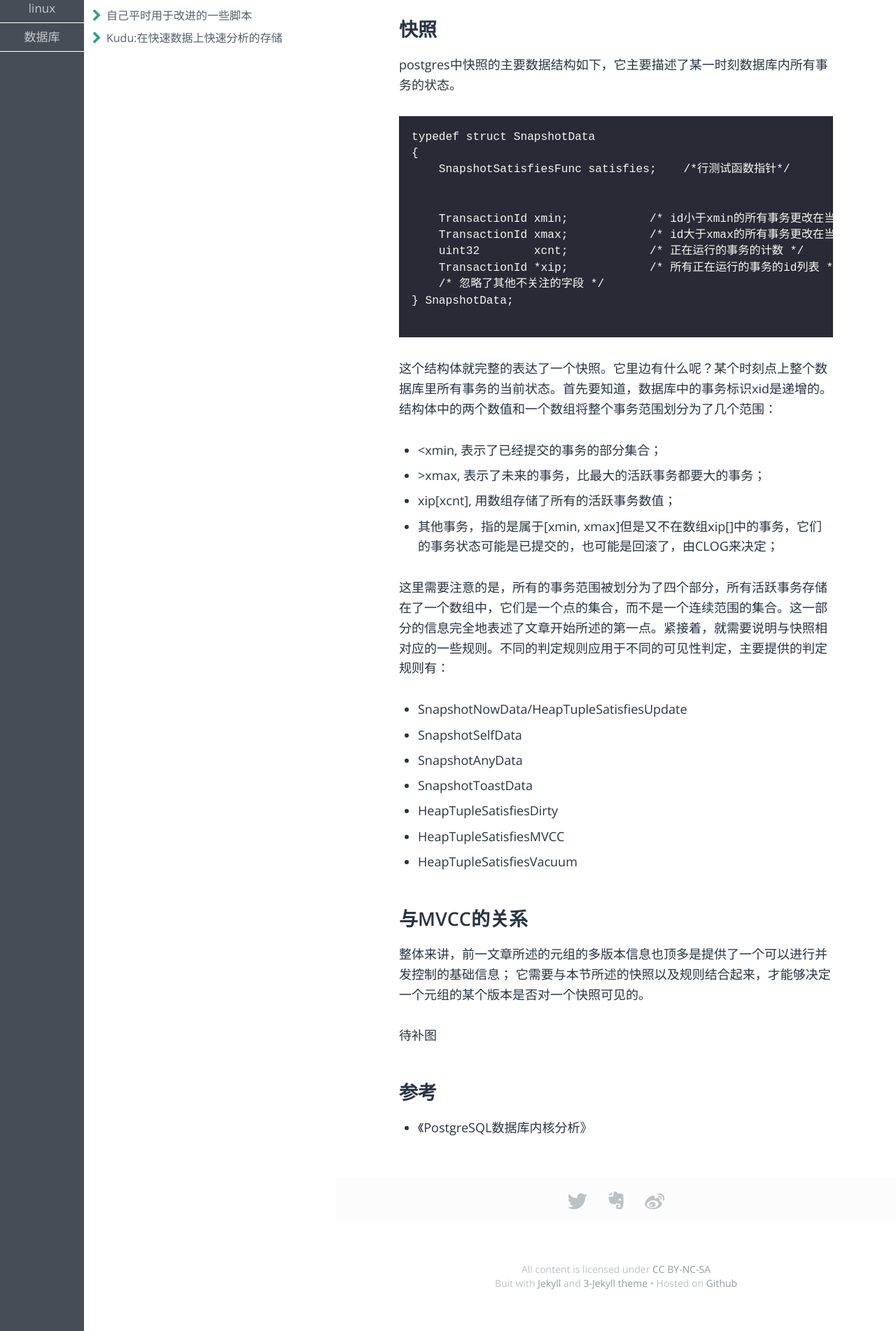
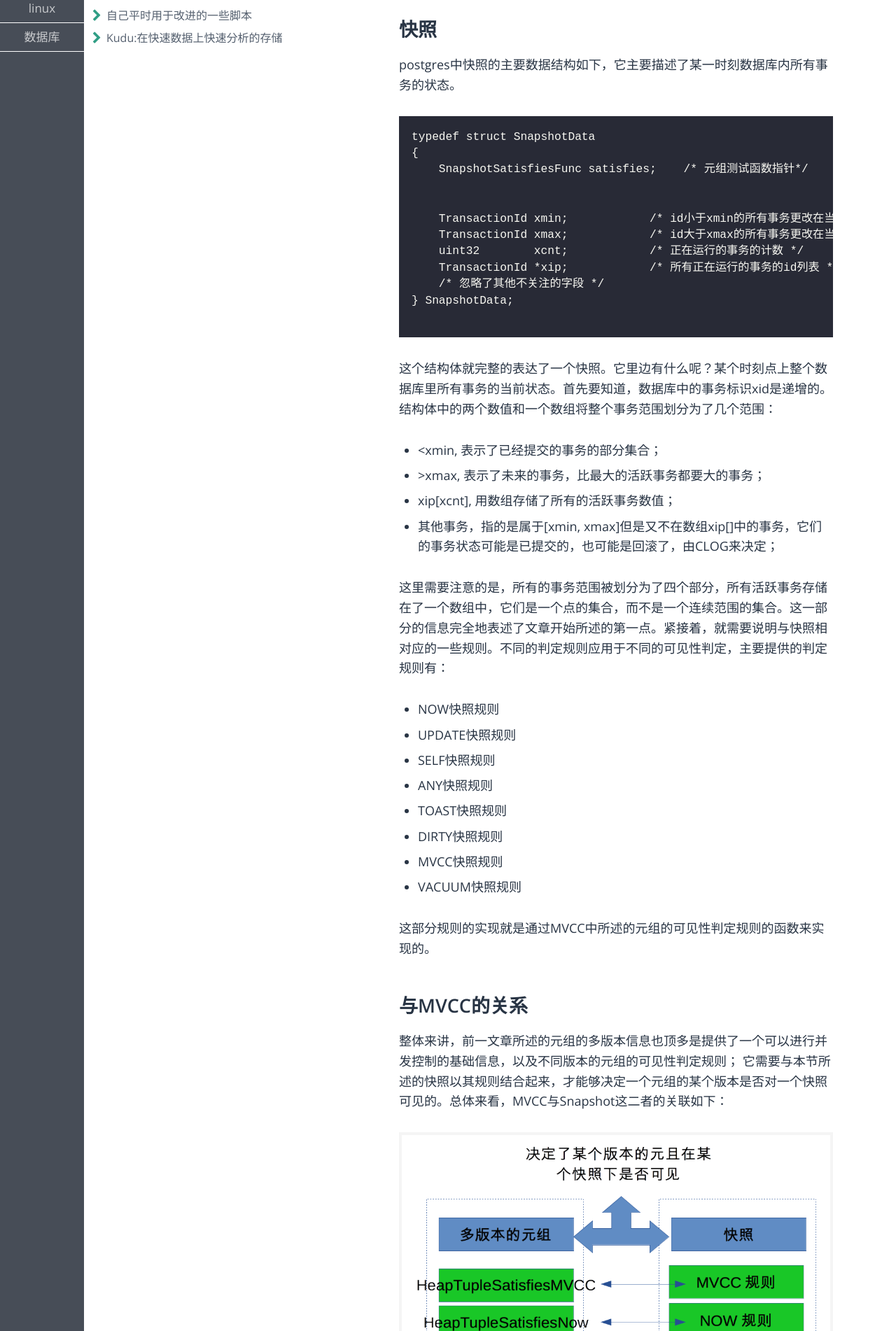
Before and after one commit to feelkill/feelkill.github.io, a Jekyll site: the page built from _posts/database/2017-08-02-postgresql-snapshot.md, in a window 1280 px wide. Shown: the part 650-2552 px from the top of the page at 70% size. Built offline with Jekyll 4.4.1, drawn with Linux system fonts in a browser that asks for light colours; some web fonts are replaced; Markdown is read by kramdown in place of the engine named in the settings.

Commit message:
完成快照内容

````diff
--- a/_posts/database/2017-08-02-postgresql-snapshot.md
+++ b/_posts/database/2017-08-02-postgresql-snapshot.md
@@ -27,7 +27,7 @@ postgres中快照的主要数据结构如下，它主要描述了某一时刻数
 ```
 typedef struct SnapshotData
 {
-    SnapshotSatisfiesFunc satisfies;    /*行测试函数指针*/
+    SnapshotSatisfiesFunc satisfies;    /* 元组测试函数指针*/
 
 
     TransactionId xmin;            /* id小于xmin的所有事务更改在当前快照中可见 */
@@ -48,20 +48,22 @@ typedef struct SnapshotData
 
 这里需要注意的是，所有的事务范围被划分为了四个部分，所有活跃事务存储在了一个数组中，它们是一个点的集合，而不是一个连续范围的集合。这一部分的信息完全地表述了文章开始所述的第一点。紧接着，就需要说明与快照相对应的一些规则。不同的判定规则应用于不同的可见性判定，主要提供的判定规则有：
 
-* SnapshotNowData/HeapTupleSatisfiesUpdate
-* SnapshotSelfData
-* SnapshotAnyData
-* SnapshotToastData
-* HeapTupleSatisfiesDirty
-* HeapTupleSatisfiesMVCC
-* HeapTupleSatisfiesVacuum
+* NOW快照规则
+* UPDATE快照规则
+* SELF快照规则
+* ANY快照规则
+* TOAST快照规则
+* DIRTY快照规则
+* MVCC快照规则
+* VACUUM快照规则
 
+这部分规则的实现就是通过MVCC中所述的元组的可见性判定规则的函数来实现的。
 
 ## 与MVCC的关系
 
-整体来讲，前一文章所述的元组的多版本信息也顶多是提供了一个可以进行并发控制的基础信息； 它需要与本节所述的快照以及规则结合起来，才能够决定一个元组的某个版本是否对一个快照可见的。
+整体来讲，前一文章所述的元组的多版本信息也顶多是提供了一个可以进行并发控制的基础信息，以及不同版本的元组的可见性判定规则； 它需要与本节所述的快照以其规则结合起来，才能够决定一个元组的某个版本是否对一个快照可见的。总体来看，MVCC与Snapshot这二者的关联如下：
 
-待补图
+![](/assets/2017/pg_mvcc_and_snapshot.png)
 
 ## 参考
 * 《PostgreSQL数据库内核分析》
````
Also changed, not shown: assets/2017/pg_mvcc_and_snapshot.png (added).
